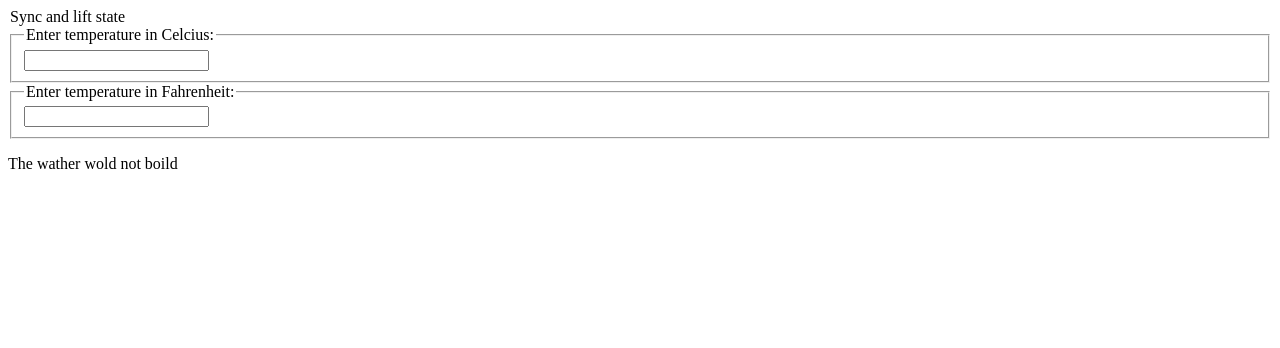
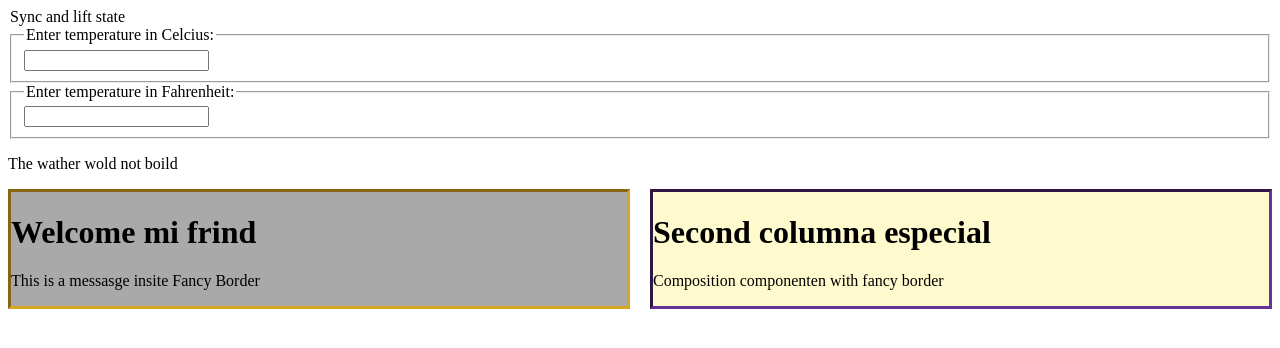
Before and after one commit to luchito93/react-docs-tutorial, a React (Create React App) app: page / in a window 1280 px wide. Shown: the top 348 px of the page. Built offline with nearby package versions, Linux system fonts and the light colour scheme.

Commit message:
feat: :sparkles: Basic Dialog Composition

```diff
--- /dev/null
+++ b/src/App.js
@@ -0,0 +1,13 @@
+import Calculator from "./Calculator"
+import Dialog from "./compositionvsinhritance/Dialog"
+
+function App (props) {
+    return (
+        <div>
+            <Calculator />
+            <Dialog />
+        </div>
+    )
+}
+
+export default App
--- /dev/null
+++ b/src/compositionvsinhritance/Column.js
@@ -0,0 +1,10 @@
+function Column (props) {
+    return (
+        <div className="column-style">
+            <div className="column-1">{ props.left }</div>
+            <div className="column-2">{ props.right }</div>
+        </div>
+    )
+}
+
+export default Column
--- /dev/null
+++ b/src/compositionvsinhritance/Dialog.js
@@ -0,0 +1,25 @@
+import FancyBorder from "./FancyBorder";
+import Column from "./Column";
+
+
+function Column2 (props) {
+    return (
+        <FancyBorder color="purple">
+            <h1>Second columna especial</h1>
+            <p>Composition componenten with fancy border</p>
+        </FancyBorder>
+    )
+}
+
+function Dialog (props) {
+    const column1 = (
+        <FancyBorder color="golden" >
+            <h1>Welcome mi frind</h1>
+            <p>This is a messasge insite Fancy Border</p>
+        </FancyBorder>
+    )
+
+    return <Column left={column1} right={<Column2 />} />
+}
+
+export default Dialog
--- /dev/null
+++ b/src/compositionvsinhritance/FancyBorder.js
@@ -0,0 +1,9 @@
+function FancyBorder (props) {
+    return (
+        <div className={'fancyborder-' + props.color}>
+            {props.children}
+        </div>
+    )
+}
+
+export default FancyBorder
--- /dev/null
+++ b/src/index.css
@@ -0,0 +1,23 @@
+.fancyborder-purple {
+    border: 3px inset rebeccapurple;
+}
+
+.fancyborder-golden {
+    border: 3px inset goldenrod;
+}
+
+.column-style {
+    display: flex;
+    justify-content: space-between;
+    column-gap: 20px;
+}
+
+.column-1 {
+    background-color: darkgrey;
+    width: 100%;
+}
+
+.column-2 {
+    background-color: lemonchiffon;
+    width: 100%;
+}
--- a/src/index.js
+++ b/src/index.js
@@ -1,7 +1,8 @@
 import ReactDOM from 'react-dom';
-import Calculator from './Calculator'
+import App from './App'
+import './index.css'
 
 ReactDOM.render(
-  <Calculator />,
+  <App />,
   document.getElementById('root')
 );
```
